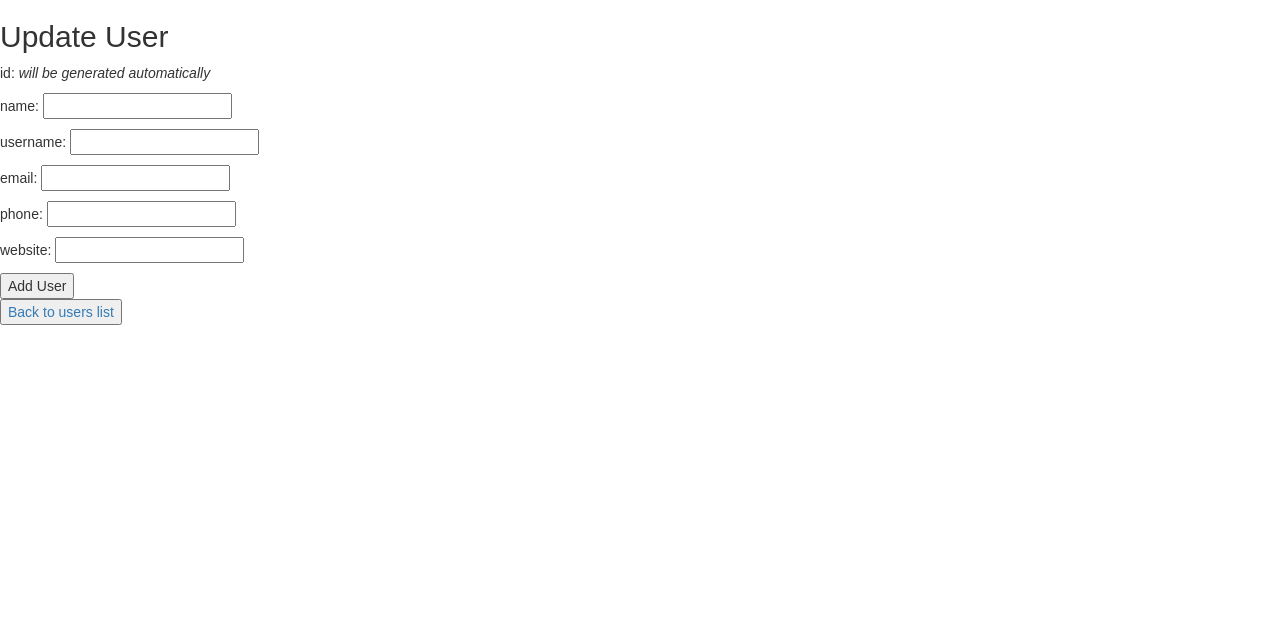
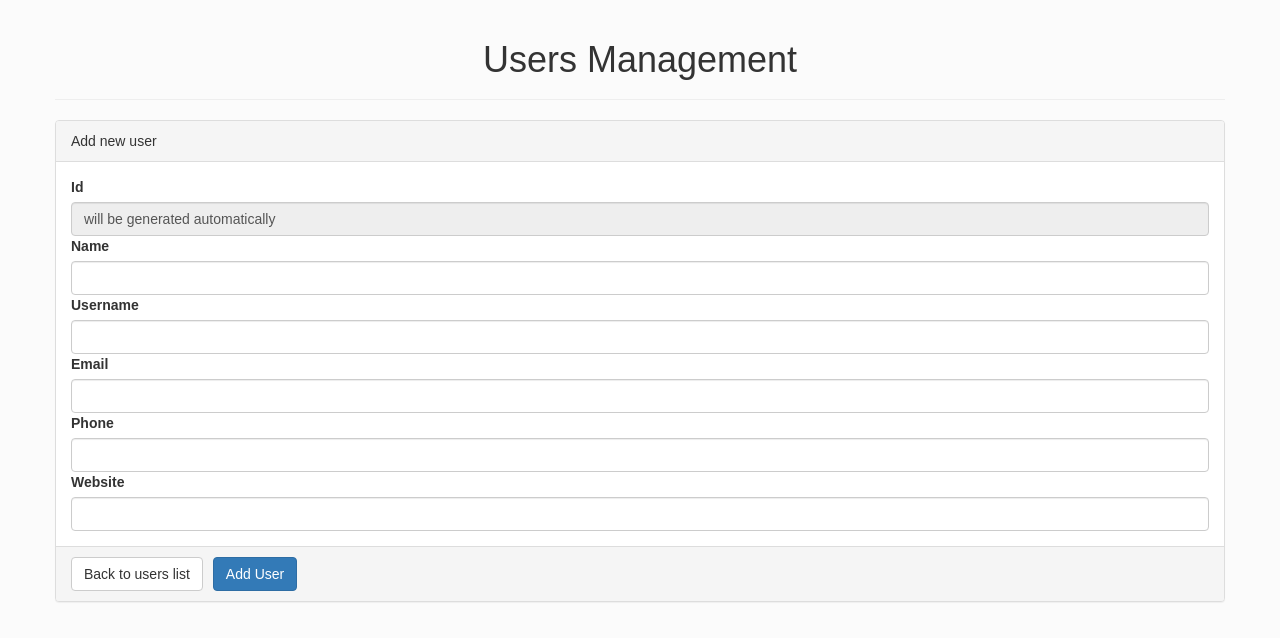
Before and after one commit to darkroom51/xpn-json-users-react-app, a React (Create React App) app: page /users-add in a window 1280 px wide. Shown: the top 638 px of the page. Built offline with nearby package versions, Linux system fonts and the light colour scheme; the HTML template or start-up script is replaced by a standard one.

Commit message:
bootstrap layout added

```diff
--- a/src/App.css
+++ b/src/App.css
@@ -1,28 +1,6 @@
-.App {
-  text-align: center;
+body{
+    background-color: #fbfbfb;
 }
-
-.App-logo {
-  animation: App-logo-spin infinite 20s linear;
-  height: 80px;
+button{
+    margin-right: 10px;
 }
-
-.App-header {
-  background-color: #222;
-  height: 150px;
-  padding: 20px;
-  color: white;
-}
-
-.App-title {
-  font-size: 1.5em;
-}
-
-.App-intro {
-  font-size: large;
-}
-
-@keyframes App-logo-spin {
-  from { transform: rotate(0deg); }
-  to { transform: rotate(360deg); }
-}
--- a/src/App.js
+++ b/src/App.js
@@ -1,6 +1,7 @@
 import React, {Component} from 'react';
 import './App.css';
 import {BrowserRouter, Route} from 'react-router-dom'
+import {Grid, Row, Col, PageHeader} from 'react-bootstrap'
 
 import UsersList from './components/UsersList'
 import UsersDetails from './components/UsersDetails'
@@ -15,12 +16,21 @@
         return (
             <Provider store={store}>
                 <BrowserRouter>
-                    <div>
-                        <Route path="/" exact={true} component={UsersList}/>
-                        <Route path="/users-details/:uid/" component={UsersDetails}/>
-                        <Route path="/users-update/:uid/" component={UsersUpdate}/>
-                        <Route path="/users-add/" component={UsersAdd}/>
-                    </div>
+                    <Grid>
+                        <Row>
+                            <Col>
+                                <PageHeader style={{textAlign:'center'}}>Users Management</PageHeader>
+                            </Col>
+                        </Row>
+                        <Row>
+                            <Col>
+                                <Route path="/" exact={true} component={UsersList}/>
+                                <Route path="/users-details/:uid/" component={UsersDetails}/>
+                                <Route path="/users-update/:uid/" component={UsersUpdate}/>
+                                <Route path="/users-add/" component={UsersAdd}/>
+                            </Col>
+                        </Row>
+                    </Grid>
                 </BrowserRouter>
             </Provider>
         );
--- a/src/components/UsersAdd.js
+++ b/src/components/UsersAdd.js
@@ -1,5 +1,6 @@
 import React, {Component} from 'react';
-import {Link} from 'react-router-dom'
+import {Link} from 'react-router-dom';
+import {Button, Panel, Alert, ControlLabel, FormControl} from 'react-bootstrap';
 
 import {connect} from 'react-redux'
 import {fetchUsers} from "../state/users";
@@ -49,30 +50,36 @@
 
     render() {
         return (
-            <div>
-
-                <h2>Update User</h2>
-                <div>
-                    <p>id: <span style={{fontStyle: 'italic'}}>will be generated automatically</span></p>
-                    <p>name: <input type="text" onChange={this.handleNameChange}/></p>
-                    <p>username: <input type="text" onChange={this.handleUsernameChange}/></p>
-                    <p>email: <input type="text" onChange={this.handleEmailChange}/></p>
-                    <p>phone: <input type="text" onChange={this.handlePhoneChange}/></p>
-                    <p>website: <input type="text" onChange={this.handleWebsiteChange}/></p>
-                </div>
-
-                <div>
-                    <button onClick={() => this.addHandler()}>Add User</button>
-                </div>
-                <div>
+            <Panel>
+                <Panel.Heading>Add new user</Panel.Heading>
+                <Panel.Body>
+                    {this.state.msg ?
+                        <Alert>{this.state.msg}</Alert>
+                        :
+                        null
+                    }
+                    <div>
+                        <ControlLabel>Id</ControlLabel>
+                        <FormControl type="text" value={"will be generated automatically"} disabled={true} readOnly={true} />
+                        <ControlLabel>Name</ControlLabel>
+                        <FormControl type="text" onChange={this.handleNameChange} />
+                        <ControlLabel>Username</ControlLabel>
+                        <FormControl type="text" onChange={this.handleUsernameChange} />
+                        <ControlLabel>Email</ControlLabel>
+                        <FormControl type="text" onChange={this.handleEmailChange} />
+                        <ControlLabel>Phone</ControlLabel>
+                        <FormControl type="text" onChange={this.handlePhoneChange} />
+                        <ControlLabel>Website</ControlLabel>
+                        <FormControl type="text" onChange={this.handleWebsiteChange} />
+                    </div>
+                </Panel.Body>
+                <Panel.Footer>
                     <Link to={`/`}>
-                        <button>Back to users list</button>
+                        <Button>Back to users list</Button>
                     </Link>
-                </div>
-                <div>
-                    <h3>{this.state.msg}</h3>
-                </div>
-            </div>
+                    <Button bsStyle="primary" onClick={() => this.addHandler()}>Add User</Button>
+                </Panel.Footer>
+            </Panel>
 
         )
     }
--- a/src/components/UsersDetails.js
+++ b/src/components/UsersDetails.js
@@ -1,5 +1,6 @@
 import React, {Component} from 'react';
 import {Link} from 'react-router-dom'
+import {Button, Panel, Alert} from 'react-bootstrap'
 
 import {connect} from 'react-redux'
 import {fetchUsers} from "../state/users";
@@ -27,7 +28,14 @@
 
     render() {
         return (
-            <div>
+            <Panel>
+                <Panel.Heading>User details</Panel.Heading>
+                <Panel.Body>
+                    {this.state.msg ?
+                        <Alert>{this.state.msg}</Alert>
+                        :
+                        null
+                    }
                     {
                         this.props.usersData
                         &&
@@ -47,21 +55,17 @@
                                 </div>
                             ))
                     }
-                <div>
+                </Panel.Body>
+                <Panel.Footer>
+                    <Link to={`/`}>
+                        <Button>Back to users list</Button>
+                    </Link>
                     <Link to={`/users-update/${this.state.uid}`}>
-                        <button>Edit User</button>
+                        <Button bsStyle="primary">Edit User</Button>
                     </Link>
-                    <button onClick={() => this.deleteHandler(this.state.uid)}>Delete User</button>
-                </div>
-                <div>
-                    <Link to={`/`}>
-                        <button>Back to users list</button>
-                    </Link>
-                </div>
-                <div>
-                    <h3>{this.state.msg}</h3>
-                </div>
-            </div>
+                    <Button bsStyle="danger" onClick={() => this.deleteHandler(this.state.uid)}>Delete User</Button>
+                </Panel.Footer>
+            </Panel>
         )
     }
 }
--- a/src/components/UsersList.js
+++ b/src/components/UsersList.js
@@ -1,7 +1,6 @@
 import React, {Component} from 'react';
 import {Link} from 'react-router-dom';
-
-import {Button, ListGroup, ListGroupItem} from 'react-bootstrap'
+import {Button, ListGroup, ListGroupItem, Panel} from 'react-bootstrap'
 
 import {connect} from 'react-redux'
 import {fetchUsers} from "../state/users";
@@ -18,27 +17,29 @@
 
     render() {
         return (
-            <div>
-                <div>
+            <Panel>
+                <Panel.Heading>All users</Panel.Heading>
+                <Panel.Body>
+                    <ListGroup>
                         {
                             this.props.usersData
                             &&
                             this.props.usersData.map((el) => (
-                            <Link to={`/users-details/${el.id}`} key={el.id}>
-                                <div style={{margin: '10px', padding: '10px'}}>
-                                    {el.name} [id: {el.id}]
-                                </div>
-                            </Link>
+                                //<Link to={`/users-details/${el.id}`}  style={{textDecoration: 'none'}}>
+                                    <ListGroupItem href={"#"} key={el.id} onClick={() => {this.props.history.push(`/users-details/${el.id}`)}}>
+                                        id: {el.id} &middot; {el.name}
+                                    </ListGroupItem>
+                                //</Link>
                             ))
                         }
-                </div>
-                <div>
+                    </ListGroup>
+                </Panel.Body>
+                <Panel.Footer>
                     <Link to={`/users-add/`}>
                         <Button bsStyle="primary">Add new user</Button>
                     </Link>
-                </div>
-            </div>
-
+                </Panel.Footer>
+            </Panel>
         )
     }
 }
--- a/src/components/UsersUpdate.js
+++ b/src/components/UsersUpdate.js
@@ -1,5 +1,6 @@
 import React, {Component} from 'react';
-import {Link} from 'react-router-dom'
+import {Link} from 'react-router-dom';
+import {Button, Panel, Alert, ControlLabel, FormControl} from 'react-bootstrap';
 
 import {connect} from 'react-redux'
 import {fetchUsers} from "../state/users";
@@ -61,30 +62,36 @@
 
     render() {
         return (
-            <div>
-
-                <h2>Update User</h2>
-                <div>
-                    <p>id: <input type="text" value={this.state.id} disabled={true} readOnly={true}/></p>
-                    <p>name: <input type="text" onChange={this.handleNameChange} value={this.state.name}/></p>
-                    <p>username: <input type="text" onChange={this.handleUsernameChange} value={this.state.username}/></p>
-                    <p>email: <input type="text" onChange={this.handleEmailChange} value={this.state.email}/></p>
-                    <p>phone: <input type="text" onChange={this.handlePhoneChange} value={this.state.phone}/></p>
-                    <p>website: <input type="text" onChange={this.handleWebsiteChange} value={this.state.website}/></p>
-                </div>
-
-                <div>
-                    <button onClick={() => this.updateHandler(this.state.uid)}>Update User</button>
-                </div>
-                <div>
+            <Panel>
+                <Panel.Heading>Update user</Panel.Heading>
+                <Panel.Body>
+                    {this.state.msg ?
+                        <Alert>{this.state.msg}</Alert>
+                        :
+                        null
+                    }
+                    <div>
+                        <ControlLabel>Id</ControlLabel>
+                        <FormControl type="text" value={this.state.id} disabled={true} readOnly={true} />
+                        <ControlLabel>Name</ControlLabel>
+                        <FormControl type="text" onChange={this.handleNameChange} value={this.state.name} />
+                        <ControlLabel>Username</ControlLabel>
+                        <FormControl type="text" onChange={this.handleUsernameChange} value={this.state.username} />
+                        <ControlLabel>Email</ControlLabel>
+                        <FormControl type="text" onChange={this.handleEmailChange} value={this.state.email} />
+                        <ControlLabel>Phone</ControlLabel>
+                        <FormControl type="text" onChange={this.handlePhoneChange} value={this.state.phone} />
+                        <ControlLabel>Website</ControlLabel>
+                        <FormControl type="text" onChange={this.handleWebsiteChange} value={this.state.website} />
+                    </div>
+                </Panel.Body>
+                <Panel.Footer>
                     <Link to={`/users-details/${this.state.uid}`}>
-                        <button>Back to user details</button>
+                        <Button>Back to user details</Button>
                     </Link>
-                </div>
-                <div>
-                    <h3>{this.state.msg}</h3>
-                </div>
-            </div>
+                    <Button bsStyle="primary" onClick={() => this.updateHandler(this.state.uid)}>Update User</Button>
+                </Panel.Footer>
+            </Panel>
 
         )
     }
```
Lines whose indentation alone changed are shown as unchanged.
